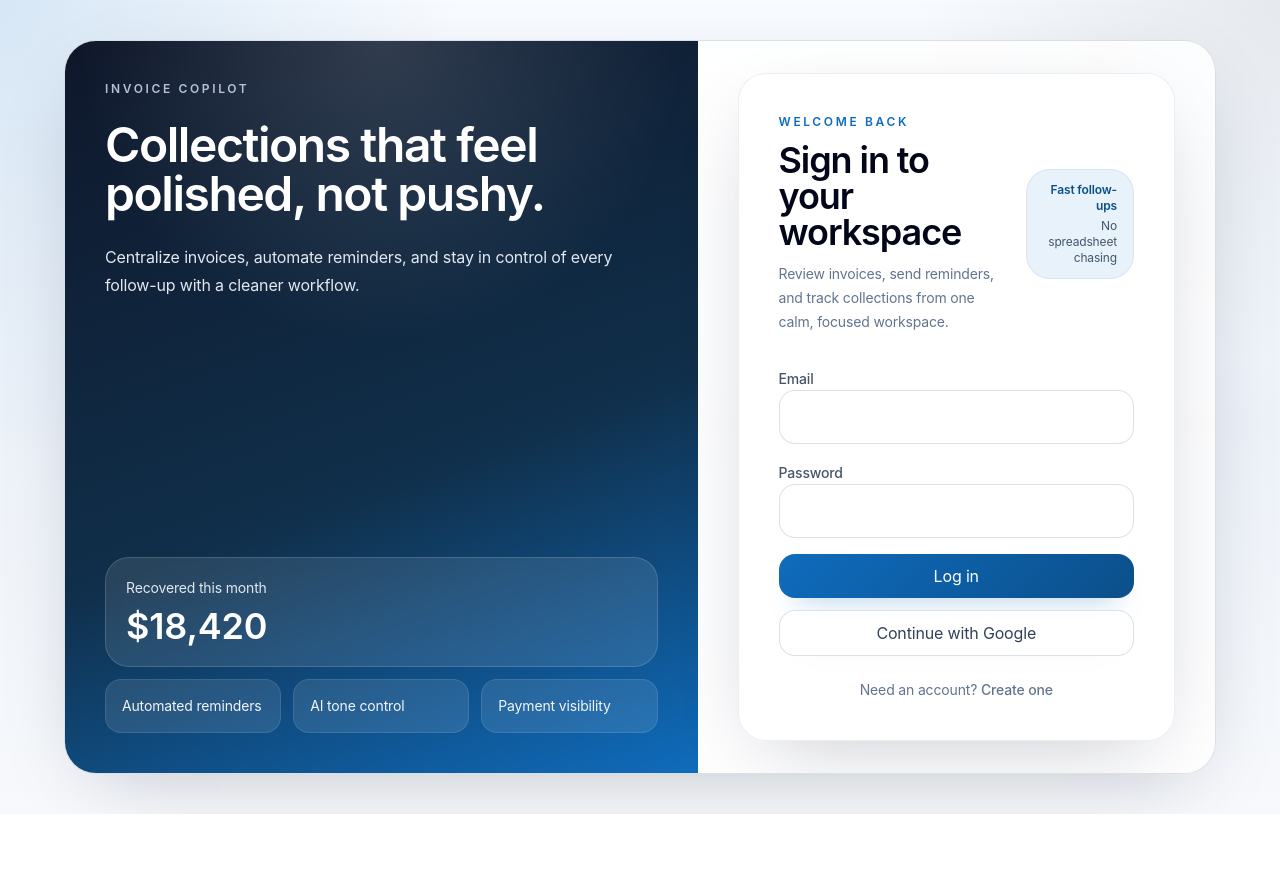
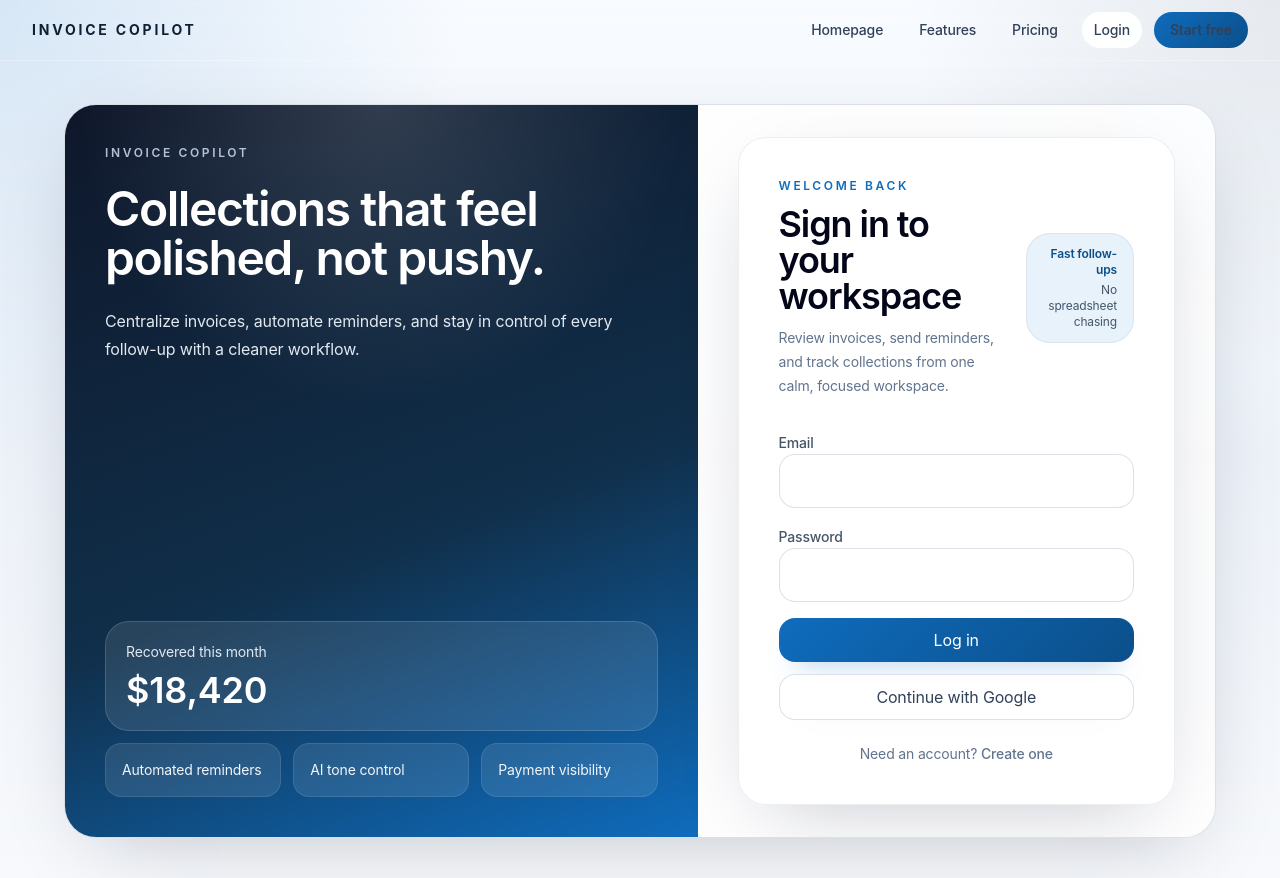
Before and after one commit to abhishekdrager-coder/invoice-reminder, a Next.js app: page /login in a window 1280 px wide. Before the commit the page ends 814 px from the top, so only its background shows below. Built offline with nearby package versions, Linux system fonts and the light colour scheme; no server answers.

Commit message:
feat(nav): add persistent transparent public top bar

```diff
--- a/src/app/layout.tsx
+++ b/src/app/layout.tsx
@@ -1,6 +1,7 @@
 import type { Metadata } from "next";
 
 import { Providers } from "@/app/providers";
+import { PublicTopBar } from "@/components/layout/PublicTopBar";
 import { getSiteUrl } from "@/lib/seo";
 import "@/app/globals.css";
 
@@ -38,7 +39,10 @@ export default function RootLayout({ children }: { children: React.ReactNode })
   return (
     <html lang="en">
       <body>
-        <Providers>{children}</Providers>
+        <Providers>
+          <PublicTopBar />
+          {children}
+        </Providers>
       </body>
     </html>
   );
--- a/src/app/page.tsx
+++ b/src/app/page.tsx
@@ -100,7 +100,7 @@ export default function HomePage() {
         </div>
       </section>
 
-      <section className="mx-auto max-w-7xl px-6 py-10 lg:px-8">
+      <section id="features" className="mx-auto max-w-7xl scroll-mt-24 px-6 py-10 lg:px-8">
         <div className="mb-10 max-w-2xl">
           <p className="text-sm font-semibold uppercase tracking-[0.2em] text-blue-700">Features</p>
           <h2 className="mt-2 text-3xl font-bold text-slate-950">Everything you need to run collections like a pro</h2>
@@ -115,7 +115,7 @@ export default function HomePage() {
         </div>
       </section>
 
-      <section id="pricing" className="mx-auto max-w-7xl px-6 py-16 lg:px-8">
+      <section id="pricing" className="mx-auto max-w-7xl scroll-mt-24 px-6 py-16 lg:px-8">
         <div className="mb-10 max-w-2xl">
           <p className="text-sm font-semibold uppercase tracking-[0.2em] text-blue-700">Pricing</p>
           <h2 className="mt-2 text-3xl font-bold text-slate-950">Choose a plan that fits your payment volume</h2>
--- /dev/null
+++ b/src/components/layout/PublicTopBar.tsx
@@ -0,0 +1,103 @@
+"use client";
+
+import Link from "next/link";
+import { usePathname } from "next/navigation";
+import { useState } from "react";
+
+const HIDDEN_PREFIXES = ["/dashboard", "/invoices", "/settings", "/api", "/auth/callback"];
+
+const NAV_ITEMS = [
+  { href: "/", label: "Homepage", match: ["/"] },
+  { href: "/#features", label: "Features", match: ["/"] },
+  { href: "/#pricing", label: "Pricing", match: ["/"] },
+  { href: "/login", label: "Login", match: ["/login"] },
+];
+
+export function PublicTopBar() {
+  const pathname = usePathname();
+  const [isMenuOpen, setIsMenuOpen] = useState(false);
+
+  const isHome = pathname === "/";
+
+  if (!pathname || HIDDEN_PREFIXES.some((prefix) => pathname.startsWith(prefix))) {
+    return null;
+  }
+
+  return (
+    <>
+      <header className="fixed inset-x-0 top-0 z-[60] border-b border-white/30 bg-transparent backdrop-blur-md">
+        <div className="mx-auto flex w-full max-w-7xl items-center justify-between gap-4 px-6 py-3 lg:px-8">
+        <Link href="/" className="text-sm font-bold uppercase tracking-[0.2em] text-[var(--brand-strong)]">
+          Invoice Copilot
+        </Link>
+        <nav className="hidden items-center gap-2 text-sm font-medium text-slate-700 md:flex sm:gap-3">
+          {NAV_ITEMS.map((item) => {
+            const isActive = item.match.includes(pathname);
+            const activeClass = isActive
+              ? "bg-white/95 text-slate-950 shadow-[0_8px_24px_-20px_rgba(15,23,42,0.8)]"
+              : "hover:bg-white/80 hover:text-slate-950";
+
+            return (
+              <Link key={item.href} href={item.href} className={`rounded-full px-3 py-2 transition ${activeClass}`}>
+                {item.label}
+              </Link>
+            );
+          })}
+          <Link
+            href="/signup"
+            className="rounded-full bg-[linear-gradient(135deg,#0f6cbd_0%,#0b4f8a_100%)] px-4 py-2 font-semibold text-white shadow-[0_16px_28px_-20px_rgba(15,108,189,0.8)] transition hover:brightness-110"
+          >
+            Start free
+          </Link>
+        </nav>
+
+        <button
+          type="button"
+          className="inline-flex items-center justify-center rounded-xl border border-[var(--border-strong)] bg-white/85 p-2 text-slate-700 transition hover:bg-white md:hidden"
+          aria-label={isMenuOpen ? "Close navigation menu" : "Open navigation menu"}
+          aria-expanded={isMenuOpen}
+          aria-controls="public-mobile-nav"
+          onClick={() => setIsMenuOpen((prev) => !prev)}
+        >
+          <span className="sr-only">Toggle navigation</span>
+          <div className="flex w-5 flex-col gap-1.5">
+            <span className={`h-0.5 rounded-full bg-current transition ${isMenuOpen ? "translate-y-2 rotate-45" : ""}`} />
+            <span className={`h-0.5 rounded-full bg-current transition ${isMenuOpen ? "opacity-0" : ""}`} />
+            <span className={`h-0.5 rounded-full bg-current transition ${isMenuOpen ? "-translate-y-2 -rotate-45" : ""}`} />
+          </div>
+        </button>
+        </div>
+
+        <div id="public-mobile-nav" className={`${isMenuOpen ? "block" : "hidden"} border-t border-white/30 md:hidden`}>
+          <div className="mx-auto flex w-full max-w-7xl flex-col gap-2 px-6 py-3">
+          {NAV_ITEMS.map((item) => {
+            const isActive = item.match.includes(pathname) || (isHome && item.href.startsWith("/#"));
+            const activeClass = isActive
+              ? "bg-white text-slate-950 shadow-[0_10px_28px_-22px_rgba(15,23,42,0.75)]"
+              : "hover:bg-white/80 hover:text-slate-950";
+
+            return (
+              <Link
+                key={item.href}
+                href={item.href}
+                onClick={() => setIsMenuOpen(false)}
+                className={`rounded-2xl px-3 py-2 text-sm font-medium text-slate-700 transition ${activeClass}`}
+              >
+                {item.label}
+              </Link>
+            );
+          })}
+          <Link
+            href="/signup"
+            onClick={() => setIsMenuOpen(false)}
+            className="mt-1 rounded-2xl bg-[linear-gradient(135deg,#0f6cbd_0%,#0b4f8a_100%)] px-4 py-2 text-center text-sm font-semibold text-white shadow-[0_16px_28px_-20px_rgba(15,108,189,0.8)] transition hover:brightness-110"
+          >
+            Start free
+          </Link>
+          </div>
+        </div>
+      </header>
+      <div aria-hidden="true" className="h-[64px]" />
+    </>
+  );
+}
```
